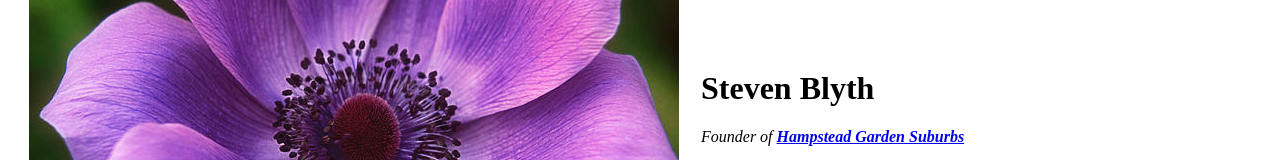
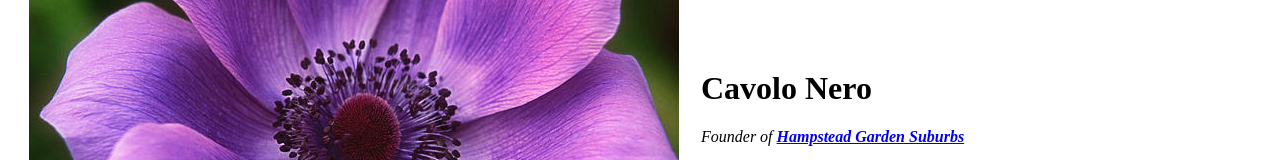
Before and after one commit to CavoloNero/cv, a plain HTML site: page index.html in a window 1280 px wide. Shown: the part 359-519 px from the top of the page. Drawn offline with Linux system fonts and the light colour scheme.

Commit message:
Changed Index

```diff
--- a/index.html
+++ b/index.html
@@ -10,7 +10,7 @@
   <table cellspacing="20">
     <tr>
       <td><img src="images/violet-anemone-jim-benest.jpg" alt="Anenome Flower"></td>
-      <td>  <h1>Steven Blyth</h1><p><em>Founder of <b><strong><a href="https://www.hgstrust.org/">Hampstead Garden Suburbs</a></strong></b></em></p>
+      <td>  <h1>Cavolo Nero</h1><p><em>Founder of <b><strong><a href="https://www.hgstrust.org/">Hampstead Garden Suburbs</a></strong></b></em></p>
       <p>A pickle hobbiest and plant father living in an english village.</p></td>
     </tr>
   </table>
```
